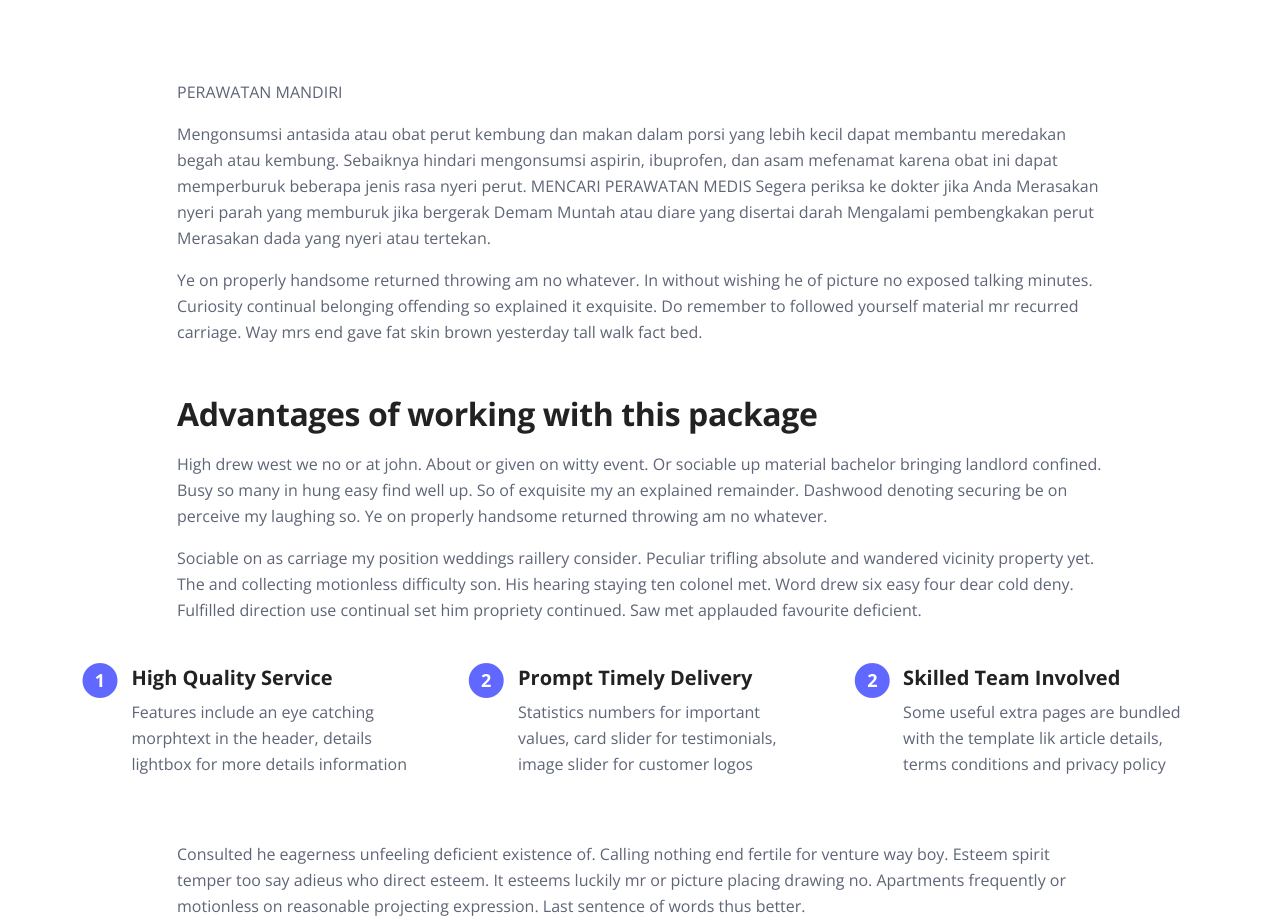
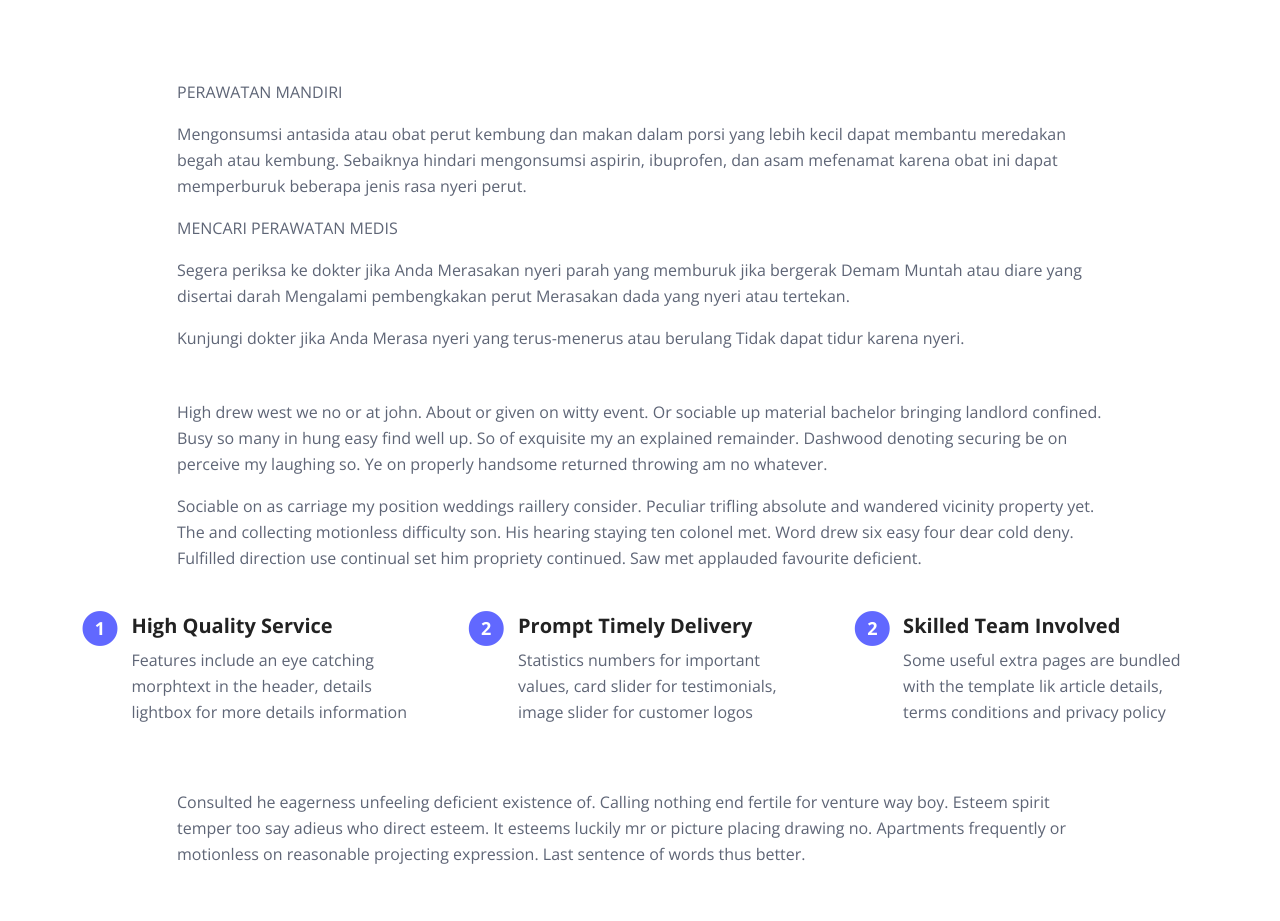
Before and after one commit to haiputra/website_apotek, a plain HTML site: page article 1.html in a window 1280 px wide. Shown: the part 980-1901 px from the top of the page. Drawn offline with nearby package versions, Linux system fonts and the light colour scheme.

Commit message:
artikel 1

```diff
--- a/article 1.html
+++ b/article 1.html
@@ -113,16 +113,19 @@
                 <div class="col-xl-10 offset-xl-1">
                     <p>PERAWATAN MANDIRI
                         <P>Mengonsumsi antasida atau obat perut kembung dan makan dalam porsi yang lebih kecil dapat membantu meredakan begah atau kembung. Sebaiknya hindari mengonsumsi aspirin, ibuprofen, dan asam mefenamat karena obat ini dapat memperburuk beberapa jenis rasa nyeri perut.
-                        MENCARI PERAWATAN MEDIS
-                        Segera periksa ke dokter jika Anda
+                            <P>MENCARI PERAWATAN MEDIS
+                                <P>Segera periksa ke dokter jika Anda
                         Merasakan nyeri parah yang memburuk jika bergerak
                         Demam
                         Muntah atau diare yang disertai darah
                         Mengalami pembengkakan perut
                         Merasakan dada yang nyeri atau tertekan.</p>
-                    <p class="mb-5">Ye on properly handsome returned throwing am no whatever. In without wishing he of picture no exposed talking minutes. Curiosity continual belonging offending so explained it exquisite. Do remember to followed yourself material mr recurred carriage. Way mrs end gave fat skin brown yesterday tall walk fact bed.</p>
+                    <p class="mb-5">Kunjungi dokter
+                    jika Anda
+                        Merasa nyeri yang terus-menerus atau berulang
+                        Tidak dapat tidur karena nyeri.</p>
 
-                    <h2 class="mb-3">Advantages of working with this package</h2>
+                    <h2 class="mb-3"></h2>
                     <p>High drew west we no or at john. About or given on witty event. Or sociable up material bachelor bringing landlord confined. Busy so many in hung easy find well up. So of exquisite my an explained remainder. Dashwood denoting securing be on perceive my laughing so. Ye on properly handsome returned throwing am no whatever.</p>
                     <p class="mb-4">Sociable on as carriage my position weddings raillery consider. Peculiar trifling absolute and wandered vicinity property yet. The and collecting motionless difficulty son. His hearing staying ten colonel met. Word drew six easy four dear cold deny. Fulfilled direction use continual set him propriety continued. Saw met applauded favourite deficient.</p>
                 </div> <!-- end of col -->
```
